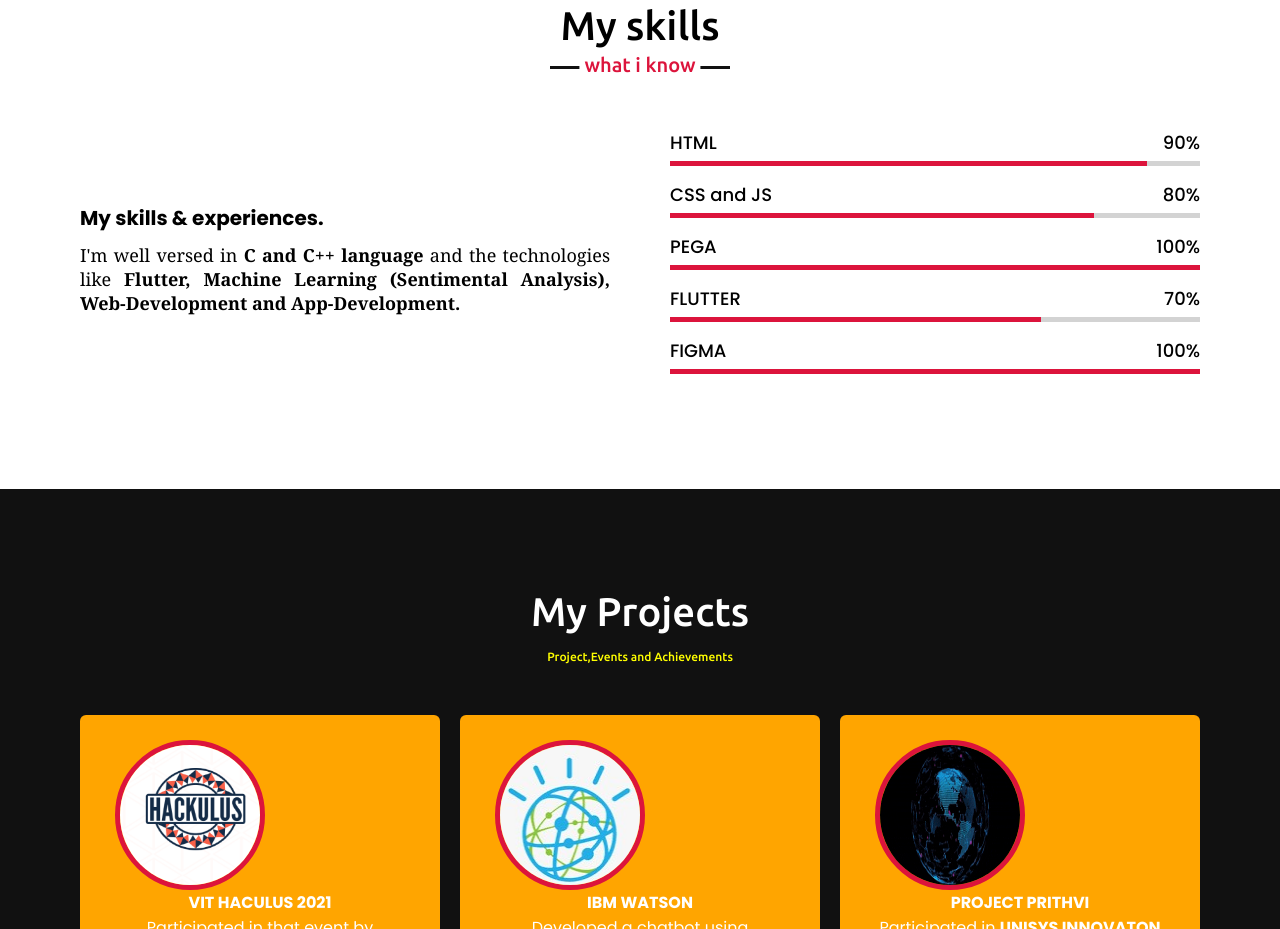
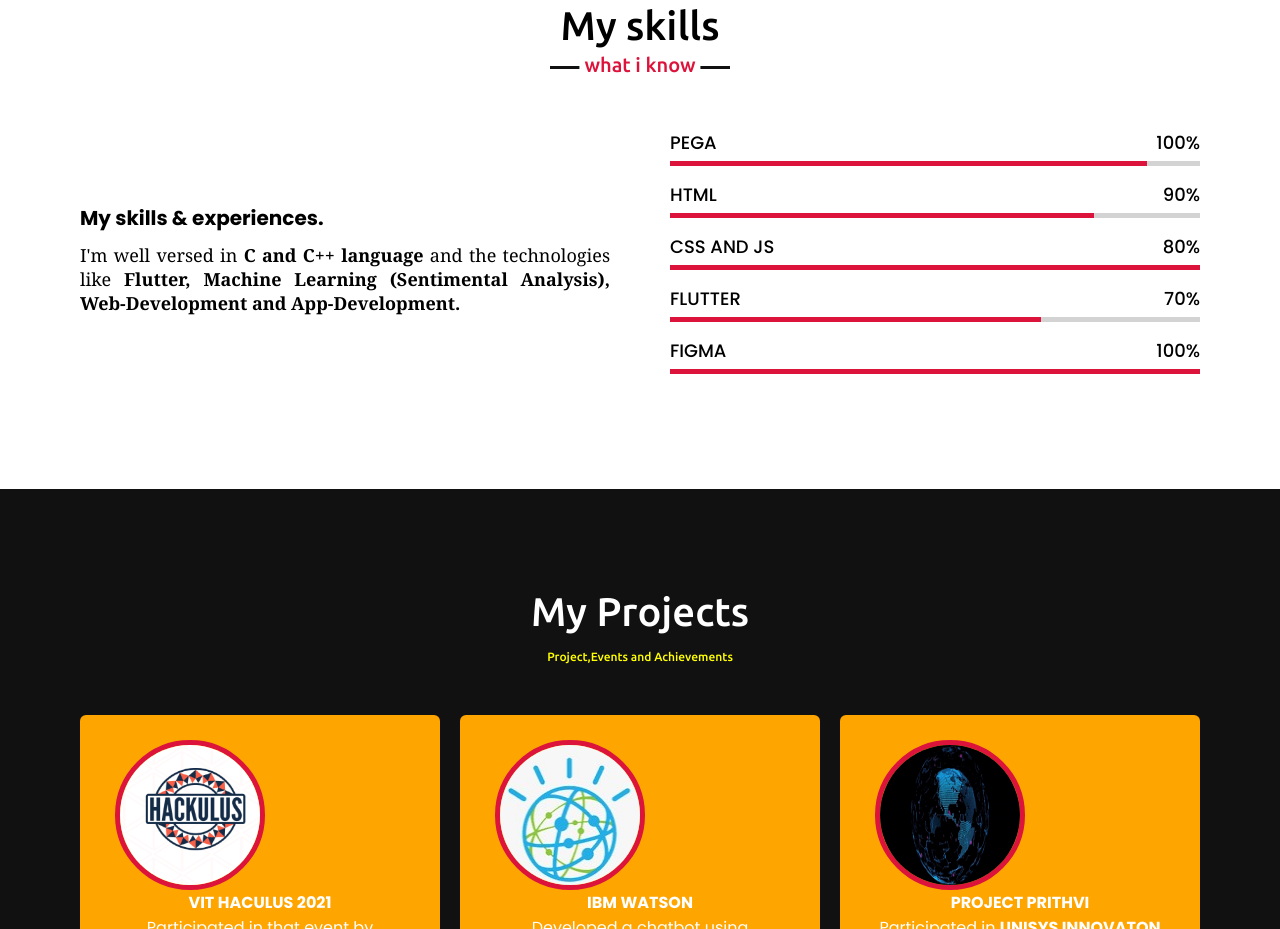
Before and after one commit to Jayasurya02/jayasurya02.github.io, a plain HTML site: page index.html in a window 1280 px wide. Shown: the part 2956-3885 px from the top of the page. Drawn offline with nearby package versions, Linux system fonts and the light colour scheme.

Commit message:
Update index.html

```diff
--- a/index.html
+++ b/index.html
@@ -141,22 +141,22 @@
                 <div class="column right">
                     <div class="bars">
                         <div class="info">
-                            <span>HTML</span>
-                            <span>90%</span>
+                            <span>PEGA</span>
+                            <span>100%</span>
                         </div>
                         <div class="line html"></div>
                     </div>
                     <div class="bars">
                         <div class="info">
-                            <span>CSS and JS</span>
-                            <span>80%</span>
+                            <span>HTML</span>
+                            <span>90%</span>
                         </div>
                         <div class="line css"></div>
                     </div>
                     <div class="bars">
                         <div class="info">
-                            <span>PEGA</span>
-                            <span>100%</span>
+                            <span>CSS AND JS</span>
+                            <span>80%</span>
                         </div>
                         <div class="line js"></div>
                     </div>
```
